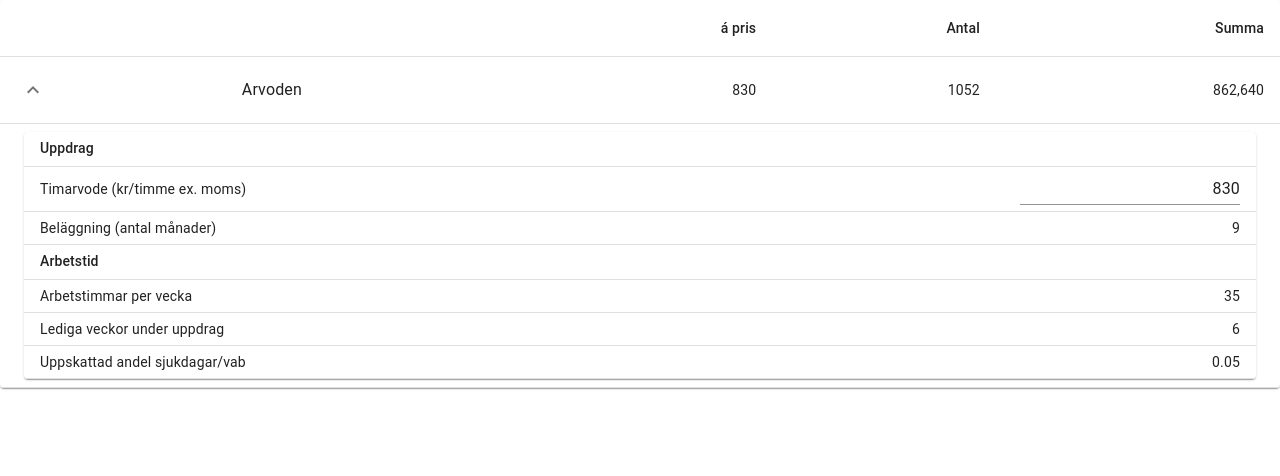
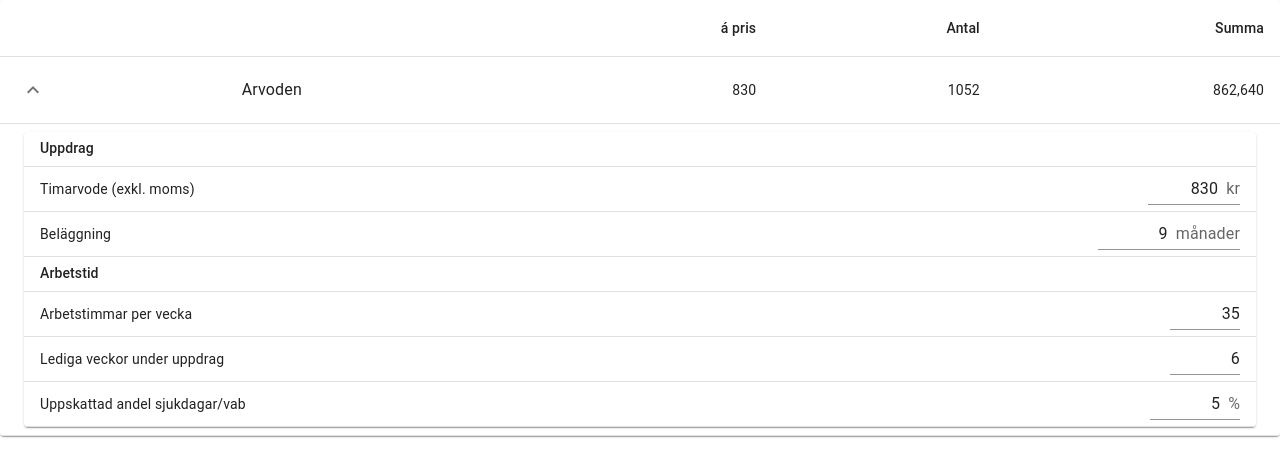
Before and after one commit to niklaspandersson/konsultkalkylen, a React (Create React App) app: page / in a window 1280 px wide. Both pictures are taken after a click on the button "expand row". Shown: the top 476 px of the page. Built offline with nearby package versions, Linux system fonts and the light colour scheme.

Commit message:
wip input

```diff
--- a/src/Income.jsx
+++ b/src/Income.jsx
@@ -2,13 +2,14 @@ import { useState, useCallback } from "react";
 import { styled } from "@mui/material/styles";
 import Paper from "@mui/material/Paper";
 import Table from "@mui/material/Table";
+import InputAdornment from "@mui/material/InputAdornment";
 import TableBody from "@mui/material/TableBody";
 import TableCell from "@mui/material/TableCell";
 import TableContainer from "@mui/material/TableContainer";
 import TableRow from "@mui/material/TableRow";
 import TextField from "@mui/material/TextField";
 import Row from "./Row";
-import { Typography } from "@mui/material";
+import { FormControl, Typography } from "@mui/material";
 
 function setPartial(setter, data) {
   setter((prev) => ({
@@ -34,6 +35,7 @@ export function useIncomeData() {
 const RightAlignedTextField = styled(TextField)({
   "& input": {
     textAlign: "right",
+    maxWidth: "70px",
   },
 });
 
@@ -50,11 +52,16 @@ export default function Income({ summary, data, setData }) {
             </TableRow>
             <TableRow>
               <TableCell component="th" scope="row">
-                Timarvode (kr/timme ex. moms)
+                Timarvode (exkl. moms)
               </TableCell>
               <TableCell align="right">
                 <RightAlignedTextField
                   variant="standard"
+                  InputProps={{
+                    endAdornment: (
+                      <InputAdornment position="end">kr</InputAdornment>
+                    ),
+                  }}
                   inputProps={{
                     inputMode: "numeric",
                     pattern: "[0-9]*",
@@ -65,9 +72,23 @@ export default function Income({ summary, data, setData }) {
             </TableRow>
             <TableRow>
               <TableCell component="th" scope="row">
-                Beläggning (antal månader)
+                Beläggning
               </TableCell>
-              <TableCell align="right">{9}</TableCell>
+              <TableCell align="right">
+                <RightAlignedTextField
+                  variant="standard"
+                  InputProps={{
+                    endAdornment: (
+                      <InputAdornment position="end">månader</InputAdornment>
+                    ),
+                  }}
+                  inputProps={{
+                    inputMode: "numeric",
+                    pattern: "[0-9]*",
+                  }}
+                  defaultValue={9}
+                />
+              </TableCell>
             </TableRow>
 
             <TableRow>
@@ -79,19 +100,53 @@ export default function Income({ summary, data, setData }) {
               <TableCell component="th" scope="row">
                 Arbetstimmar per vecka
               </TableCell>
-              <TableCell align="right">{35}</TableCell>
+              <TableCell align="right">
+                <RightAlignedTextField
+                  variant="standard"
+                  inputProps={{
+                    inputMode: "numeric",
+                    pattern: "[0-9]*",
+                  }}
+                  defaultValue={35}
+                />
+              </TableCell>
             </TableRow>
             <TableRow>
               <TableCell component="th" scope="row">
                 Lediga veckor under uppdrag
               </TableCell>
-              <TableCell align="right">{6}</TableCell>
+              <TableCell align="right">
+                <RightAlignedTextField
+                  variant="standard"
+                  inputProps={{
+                    inputMode: "numeric",
+                    pattern: "[0-9]*",
+                  }}
+                  defaultValue={6}
+                />
+              </TableCell>
             </TableRow>
             <TableRow>
               <TableCell component="th" scope="row">
                 Uppskattad andel sjukdagar/vab
               </TableCell>
-              <TableCell align="right">{0.05}</TableCell>
+              <TableCell align="right">
+                <FormControl>
+                  <RightAlignedTextField
+                    variant="standard"
+                    InputProps={{
+                      endAdornment: (
+                        <InputAdornment position="end">%</InputAdornment>
+                      ),
+                    }}
+                    inputProps={{
+                      inputMode: "numeric",
+                      pattern: "[0-9]*",
+                    }}
+                    defaultValue={5}
+                  />
+                </FormControl>
+              </TableCell>
             </TableRow>
           </TableBody>
         </Table>
```
